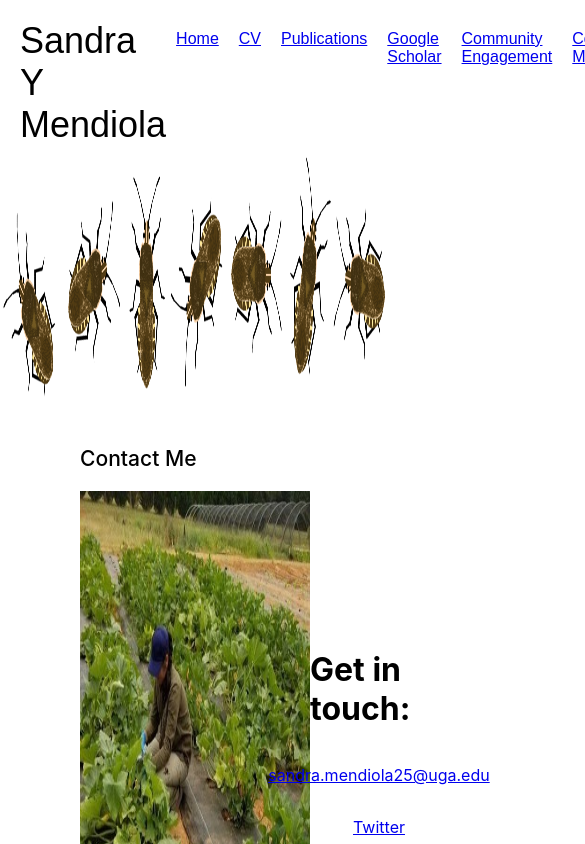
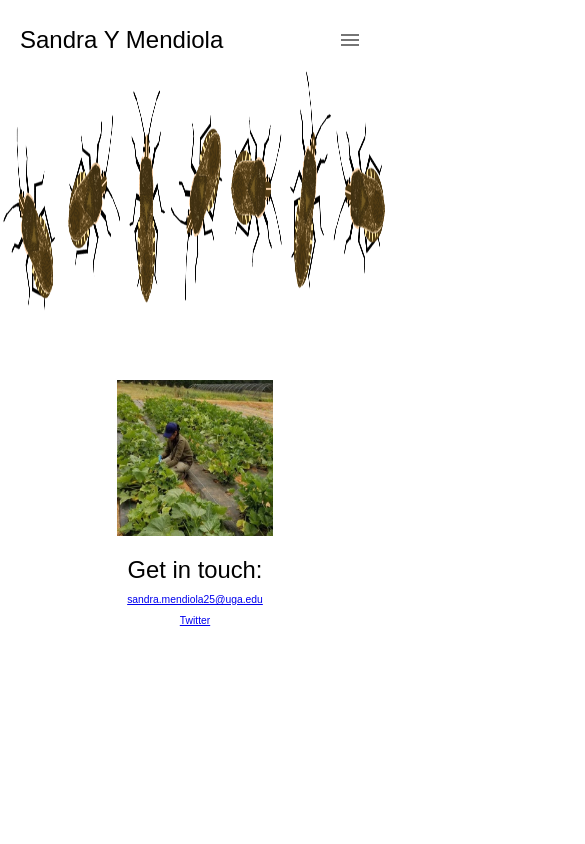
Before and after one commit to sandramendiola/sandramendiola.github.io, a React (Create React App) app: page /contact-me in a window 390 px wide. Shown: the top 844 px of the page, 585 px wide, since content can reach past the window. Built offline with nearby package versions, Linux system fonts and the light colour scheme.

Commit message:
Make site responsive

```diff
--- a/package.json
+++ b/package.json
@@ -48,6 +48,7 @@
   "devDependencies": {
     "gh-pages": "^6.2.0",
     "nth-check": "^2.0.1",
-    "postcss": ">=8.4.31"
+    "postcss": ">=8.4.31",
+    "sass": "^1.80.5"
   }
 }
--- a/src/App.css
+++ b/src/App.css
@@ -6,26 +6,74 @@ img {
 .header {
   display: flex;
   flex-direction: row;
+  align-items: center;
   justify-content: space-between;
   padding: 20px 20px 0 20px;
   position: sticky;
 
   .name {
     font-family: "Acumen P", sans-serif;
+    font-weight: 400;
+  }
+
+  @media screen and (max-width: 1023px) {
+    .name {
+      font-size: 24px;
+    }
+  }
+
+  @media screen and (min-width: 1024px) {
+    .name {
       font-size: 36px;
-    font-weight: 400;
+    }
   }
 
   .navbar {
     display: flex;
     flex-direction: row;
+    align-items: center;
+    justify-content: center;
 
     .link {
+      display: flex;
+      flex-direction: row;
+      align-items: center;
+      justify-content: center;
       font-family: "Poppins", sans-serif;
       font-size: 1rem;
       font-weight: 300;
-      padding: 10px;
+      padding: 5px 0 5px 0;
+      text-decoration: none;
+      margin-left: 20px;
     }
+
+    .link:hover {
+      border-bottom: 1px solid slategray;
+    }
+  }
+
+  @media screen and (max-width: 639px) {
+    .navbar {
+      display: none
+    }
+  }
+
+  @media screen and (min-width: 640px) {
+    .hamburger-menu {
+      display: none;
+    }
+  }
+
+  .hamburger-menu {
+    position: relative;
+  }
+
+  .hamburger-menu-panel {
+    z-index: 3;
+    display: flex;
+    flex-direction: column;
+    position: absolute;
+    border: 1px solid black;
   }
 }
 
@@ -33,12 +81,30 @@ img {
   display: flex;
 }
 
+@media screen and (max-width: 639px) {
+  .about-me {
+    display: grid;
+    grid-template-areas:
+    "about-me-image"
+    "about-me-text";
+    margin: 0 80px 80px 80px;
+  }
+
+  .about-me-pic {
+    grid-area: about-me-image;
+    width: 60vw;
+    height: 60vw;
+    margin: 40px auto;
+  }
+}
+
+@media screen and (min-width: 640px) {
   .about-me {
     flex-direction: row;
     margin: 80px;
 
     .about-me-text {
-    width: 40vw;
+      width: 33vw;
     }
 
     .about-me-pic {
@@ -46,7 +112,11 @@ img {
       flex-direction: row;
       align-items: center;
       justify-content: center;
-    margin-left: 80px;
+      margin-left: auto;
+      margin-right: auto;
+      width: 35vw;
+      height: 40vw;
+    }
   }
 }
 
@@ -96,6 +166,61 @@ img {
   flex-direction: column;
 }
 
+.edge-tabling {
+  grid-area: image1;
+}
+
+.pbee-shirt-back {
+  grid-area: image2;
+}
+
+.emory-sacnas-pres {
+  grid-area: image3;
+}
+
+.edge-ambassador {
+  grid-area: explain1;
+}
+
+.pbee-student-leader {
+  grid-area: explain2;
+}
+
+.sacnas-president {
+  grid-area: explain3;
+}
+
+@media screen and (max-width: 639px) {
+  .community-engagement-details {
+    display: grid;
+    grid-template-areas:
+      "image1"
+      "explain1"
+      "image2"
+      "explain2"
+      "image3"
+      "explain3";
+    gap: 2rem;
+    width: 100%;
+  }
+}
+
+@media screen and (min-width: 640px) and (max-width: 1023px) {
+  .community-engagement-details {
+    display: grid;
+    grid-template-rows: 1fr 1fr 1fr;
+    grid-template-columns: 1fr 1fr;
+    grid-template-areas:
+      "image1 explain1"
+      "image2 explain2"
+      "image3 explain3";
+    gap: 1rem;
+    width: 100%;
+  }
+}
+
+
+@media screen and (min-width: 1024px) {
   .community-engagement-details {
     display: grid;
     grid-template-rows: 0.8fr 1fr;
@@ -105,10 +230,12 @@ img {
     gap: 1rem;
     width: 100%;
   }
+}
 
-.contact-me {
-  display: flex;
-  flex-direction: row;
+.community-engagement-header {
+  font-family: "Poppins", sans-serif;
+  font-weight: 700;
+  font-size: calc(0.6vw + 1rem);
 }
 
 .contact-me-details {
@@ -118,3 +245,41 @@ img {
   align-items: center;
   justify-content: center;
 }
+
+.get-in-touch {
+  font-family: "Poppins", sans-serif;
+  font-weight: 300;
+  font-size: calc(2vw + 1rem);
+  margin-top: 20px;
+}
+
+.contact-detail {
+  font-family: "Poppins", sans-serif;
+  font-weight: 300;
+  font-size: calc(0.6vw + 0.5rem);
+  margin-top: 10px;
+}
+
+@media screen and (max-width: 1023px) {
+  .contact-me {
+    display: flex;
+    flex-direction: column;
+    align-items: center;
+    justify-content: center;
+
+    .contact-me-pic {
+      width: 40vw;
+      height: 40vw;
+      margin-top: 20px;
+      align-items: center;
+      justify-content: center;
+    }
+  }
+}
+
+@media screen and (min-width: 1024px) {
+  .contact-me {
+    display: flex;
+    flex-direction: row;
+  }
+}
--- a/src/components/AboutMe/AboutMe.js
+++ b/src/components/AboutMe/AboutMe.js
@@ -26,9 +26,7 @@ const AboutMe = () => {
           modeling, in order to understand how we can leverage insect symbionts for vector control.
         </p>
       </div>
-      <div className="about-me-pic">
-        <img src={Sandra} alt="Sandra Mendiola" height={700} width={600}/>
-      </div>
+      <img className="about-me-pic" src={Sandra} alt="Sandra Mendiola" />
     </div>
   )
 }
--- a/src/components/CommunityEngagement/CommunityEngagementContent.js
+++ b/src/components/CommunityEngagement/CommunityEngagementContent.js
@@ -9,11 +9,13 @@ const CommunityEngagementContent = () => {
       <div className="section cv-content community-engagement">
         <div className="section-header">Community Engagement</div>
         <div className="community-engagement-details">
-          <img src={EDGETabling} alt={'Emory Diversifying Graduate Education Ambassador Tabling'} height={'350px'} />
-          <img src={PBEEShirtBack} alt={'PBEE Shirt Back'} height={'350px'} />
-          <img src={EmorySACNASPres} alt={'Emory SACNAS Pres'} height={'350px'} />
-          <div className="edge-ambassador">
-            <h1>Emory Diversifying Graduate Education Ambassador</h1>
+          <img className="edge-tabling" src={EDGETabling} alt={'Emory Diversifying Graduate Education Ambassador Tabling'} height={'350px'} id="image1"/>
+          <img className="pbee-shirt-back" src={PBEEShirtBack} alt={'PBEE Shirt Back'} height={'350px'} id="image2"/>
+          <img className="emory-sacnas-pres" src={EmorySACNASPres} alt={'Emory SACNAS Pres'} height={'350px'} id="image3"/>
+          <div className="edge-ambassador" id="explain1">
+            <div className="community-engagement-header">
+              Emory Diversifying Graduate Education Ambassador
+            </div>
             <p>
               As an EDGE Ambassador, I have been an active part in fostering an inclusive community at Emory. I have
               attended conferences to recruit students for Emory’s PhD programs, planned and assisted with programming
@@ -21,18 +23,18 @@ const CommunityEngagementContent = () => {
               in Emory’s Summer Opportunities for Academic Research program.
             </p>
           </div>
-          <div className="pbee-student-leader">
-            <h1>
+          <div className="pbee-student-leader" id="explain2">
+            <div className="community-engagement-header">
               Population Biology, Ecology, and Evolution Student Leader
-            </h1>
+            </div>
             <p>
               I have played an extensive role in student life within my graduate program. As the elected representative, I advocated for students as part of the PBEE Executive Committee for two years. I have also served as a member of the Seminar Committee which facilitates our program’s weekly seminars. I also helped establish our program’s Diversity, Equity, and Inclusion (DEI) Committee and developed programming on DEI Issues for students and faculty.
             </p>
           </div>
-          <div className="sacnas-president">
-            <h1>
+          <div className="sacnas-president" id="explain3">
+            <div className="community-engagement-header">
               Emory SACNAS Chapter President
-            </h1>
+            </div>
             <p>
               I have served as president of the Emory Chapter of the Society for the Advancement of Chicanos/Hispanics and Native Americans in Science (SACNAS) since 2019.  As president, I lead the organization of events that foster our mission of building community and providing professional development opportunities for underrepresented students in STEM, particularly Latinx and Native American Students.
             </p>
--- /dev/null
+++ b/src/components/Header/HamburgerMenu.js
@@ -0,0 +1,78 @@
+import React from 'react';
+import {useNavigate} from "react-router-dom";
+import {Menu as MenuIcon} from "@mui/icons-material";
+import {IconButton, Menu, MenuItem} from "@mui/material";
+
+const HamburgerMenu = () => {
+  const [anchorEl, setAnchorEl] = React.useState(null);
+  const open = Boolean(anchorEl);
+  const navigate = useNavigate();
+  const handleClick = (event) => {
+    setAnchorEl(event.currentTarget);
+  }
+  const handleClose = () => {
+    setAnchorEl(null);
+  }
+
+  return (
+    <div className="hamburger-menu">
+      <IconButton onClick={handleClick} id="long-button">
+        <MenuIcon></MenuIcon>
+      </IconButton>
+      <Menu
+        id="long-menu"
+        MenuListProps={{
+          'aria-labelledby': 'long-button',
+        }}
+        anchorEl={anchorEl}
+        open={open}
+        onClose={handleClose}
+      >
+        <MenuItem
+          onClick={
+            () => {
+              navigate("/")
+              handleClose()
+            }
+          }>Home</MenuItem>
+        <MenuItem
+          onClick={
+            () => {
+              navigate("/smendiola-cv")
+              handleClose()
+            }
+          }>CV</MenuItem>
+        <MenuItem
+          onClick={
+            () => {
+              navigate("/publications")
+              handleClose()
+            }
+          }>Publications</MenuItem>
+        <MenuItem
+          onClick={
+            () => {
+              window.location.href = "https://scholar.google.com/citations?hl=en&oi=ao&user=RuAHgscAAAAJ"
+              handleClose()
+            }
+          }>Google Scholar</MenuItem>
+        <MenuItem
+          onClick={
+            () => {
+              navigate("/community-engagement")
+              handleClose()
+            }
+          }>Community Engagement</MenuItem>
+        <MenuItem
+          onClick={
+            () => {
+              navigate("/contact-me")
+              handleClose()
+            }
+          }>Contact Me</MenuItem>
+      </Menu>
+    </div>
+  )
+}
+
+export default HamburgerMenu;
--- a/src/components/Header/Header.js
+++ b/src/components/Header/Header.js
@@ -1,5 +1,6 @@
 import React from 'react';
 import Navbar from "./Navbar";
+import HamburgerMenu from "./HamburgerMenu";
 
 const Header = () => {
   return (
@@ -7,6 +8,7 @@ const Header = () => {
       <div className="header">
         <div className="name">Sandra Y Mendiola</div>
         <Navbar />
+        <HamburgerMenu />
       </div>
     </>
   )
--- a/src/pages/ContactMe/ContactMe.js
+++ b/src/pages/ContactMe/ContactMe.js
@@ -9,14 +9,13 @@ const ContactMe = () => {
       <Header/>
       <img src={Adults} alt={'Adult squash bug banner'} height={300}/>
       <div className="section cv-content">
-        <div className="section-header">Contact Me</div>
         <div className="contact-me">
-          <img src={SandraFindingBug} alt={'Sandra kneeling at plant and searching it for bugs'} height={500}
-               width={600}/>
+          <img className="contact-me-pic" src={SandraFindingBug}
+               alt={'Sandra kneeling at plant and searching it for bugs'}/>
           <div className="contact-me-details">
-            <h1>Get in touch:</h1>
-            <p><a href="mailto:sandra.mendiola25@uga.edu">sandra.mendiola25@uga.edu</a></p>
-            <p><a href="https://twitter.com/SandraYMendiola">Twitter</a></p>
+            <div className="get-in-touch">Get in touch:</div>
+            <div className="contact-detail"><a href="mailto:sandra.mendiola25@uga.edu">sandra.mendiola25@uga.edu</a></div>
+            <div className="contact-detail"><a href="https://twitter.com/SandraYMendiola">Twitter</a></div>
           </div>
         </div>
       </div>
```
Also changed, not shown: 1 other file (tests, documents, lock files or other folders). Lines whose indentation alone changed are shown as unchanged.
